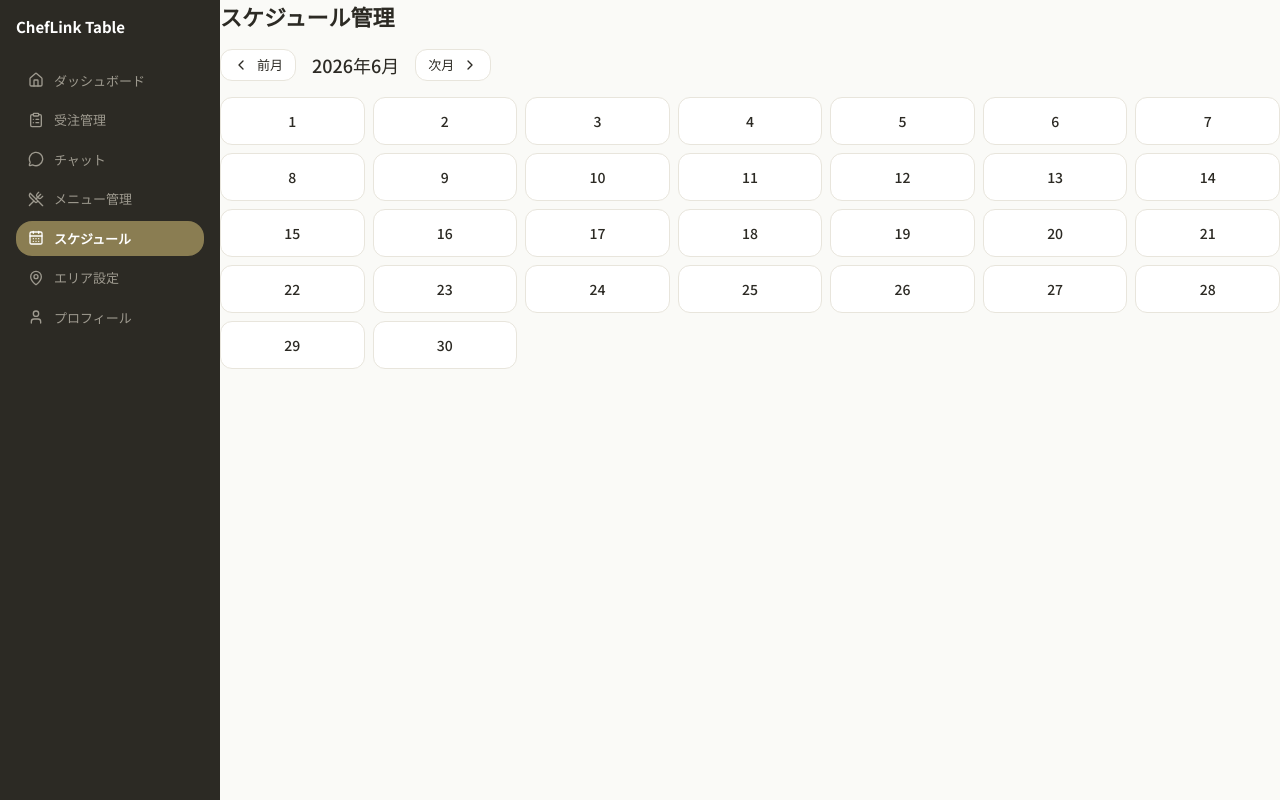
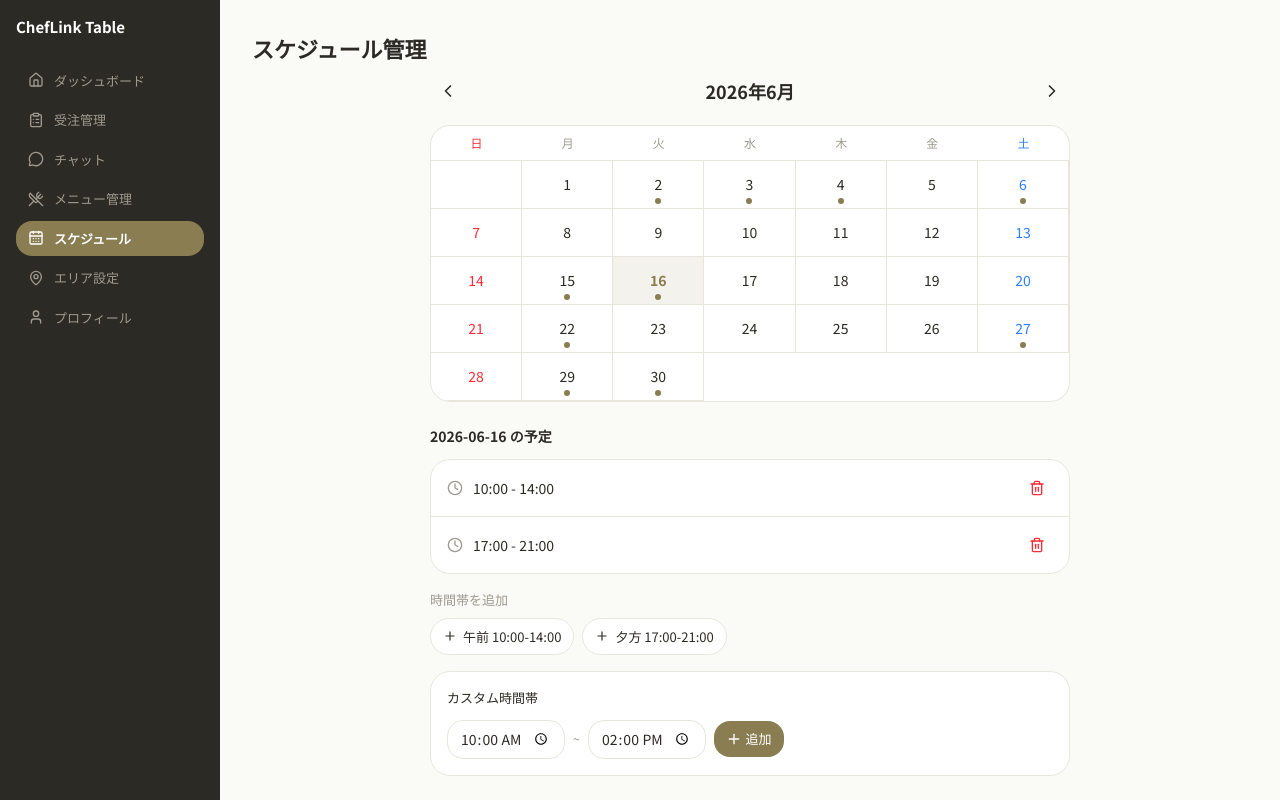
Before and after one commit to minhpham812/scan-chef-sharedine, a React (Vite) app: page /schedule in a window 1280 px wide. Built offline with nearby package versions, Linux system fonts and the light colour scheme.

Commit message:
schedule page

```diff
--- /dev/null
+++ b/src/components/schedule/index.ts
@@ -0,0 +1,2 @@
+export { ScheduleCalendar } from './schedule-calendar'
+export { ScheduleDayDetail, type TimeSlot } from './schedule-day-detail'
--- /dev/null
+++ b/src/components/schedule/schedule-calendar.tsx
@@ -0,0 +1,106 @@
+import { ChevronLeft, ChevronRight } from 'lucide-react'
+import { cn } from '@/lib/utils'
+
+interface ScheduleCalendarProps {
+  currentDate: Date
+  onPrevMonth: () => void
+  onNextMonth: () => void
+  onSelectDay: (day: number) => void
+  selectedDay: number
+  scheduledDays?: Set<number>
+}
+
+const WEEKDAYS = ['日', '月', '火', '水', '木', '金', '土'] as const
+
+export function ScheduleCalendar({
+  currentDate,
+  onPrevMonth,
+  onNextMonth,
+  onSelectDay,
+  selectedDay,
+  scheduledDays = new Set(),
+}: ScheduleCalendarProps) {
+  const year = currentDate.getFullYear()
+  const month = currentDate.getMonth()
+  const firstDay = new Date(year, month, 1).getDay()
+  const daysInMonth = new Date(year, month + 1, 0).getDate()
+  const monthLabel = currentDate.toLocaleDateString('ja-JP', { year: 'numeric', month: 'long' })
+
+  const cells: (number | null)[] = [
+    ...Array(firstDay).fill(null),
+    ...Array.from({ length: daysInMonth }, (_, i) => i + 1),
+  ]
+
+  return (
+    <div>
+      <div className="flex items-center justify-between">
+        <button
+          type="button"
+          onClick={onPrevMonth}
+          className="flex h-9 w-9 items-center justify-center rounded-full hover:bg-primary/5 transition-colors"
+          aria-label="前月"
+        >
+          <ChevronLeft className="h-5 w-5 text-foreground" />
+        </button>
+        <h2 className="text-[18px] font-bold text-foreground">{monthLabel}</h2>
+        <button
+          type="button"
+          onClick={onNextMonth}
+          className="flex h-9 w-9 items-center justify-center rounded-full hover:bg-primary/5 transition-colors"
+          aria-label="次月"
+        >
+          <ChevronRight className="h-5 w-5 text-foreground" />
+        </button>
+      </div>
+
+      <div className="mt-4 overflow-hidden rounded-xl border border-border bg-white">
+        <div className="grid grid-cols-7 border-b border-border">
+          {WEEKDAYS.map((d, i) => (
+            <div
+              key={d}
+              className={cn(
+                'py-2 text-center text-[12px] font-medium',
+                i === 0 ? 'text-red-500' : i === 6 ? 'text-blue-500' : 'text-muted'
+              )}
+            >
+              {d}
+            </div>
+          ))}
+        </div>
+
+        <div className="grid grid-cols-7">
+          {cells.map((day, idx) => {
+            if (day === null) {
+              return <div key={`empty-${idx}`} className="h-12 border-b border-r border-border" />
+            }
+
+            const isSelected = selectedDay === day
+            const isScheduled = scheduledDays.has(day)
+            const isToday = day === 16 // simplified: compare to actual today if needed
+            const weekDay = new Date(year, month, day).getDay()
+
+            return (
+              <button
+                key={day}
+                type="button"
+                onClick={() => onSelectDay(day)}
+                className={cn(
+                  'relative flex h-12 flex-col items-center justify-center border-b border-r border-border text-[14px] transition-colors hover:bg-primary/5',
+                  isSelected && 'bg-primary/10 font-bold text-primary hover:bg-primary/5',
+                  !isSelected && weekDay === 0 && 'text-red-500',
+                  !isSelected && weekDay === 6 && 'text-blue-500',
+                  !isSelected && weekDay !== 0 && weekDay !== 6 && 'text-foreground'
+                )}
+              >
+                <span>{day}</span>
+                {isScheduled && (
+                  <span className="absolute bottom-1 h-1.5 w-1.5 rounded-full bg-primary" />
+                )}
+              </button>
+            )
+          })}
+        </div>
+      </div>
+    </div>
+  )
+}
--- /dev/null
+++ b/src/components/schedule/schedule-day-detail.tsx
@@ -0,0 +1,115 @@
+import { Clock, Trash2, Plus } from 'lucide-react'
+
+export interface TimeSlot {
+  id: string
+  startTime: string
+  endTime: string
+}
+
+interface ScheduleDayDetailProps {
+  date: string
+  slots: TimeSlot[]
+  onDeleteSlot: (id: string) => void
+  onAddPresetSlot: (start: string, end: string) => void
+  onAddCustomSlot: (start: string, end: string) => void
+}
+
+const PRESET_SLOTS = [
+  { label: '午前 10:00-14:00', start: '10:00', end: '14:00' },
+  { label: '夕方 17:00-21:00', start: '17:00', end: '21:00' },
+]
+
+export function ScheduleDayDetail({
+  date,
+  slots,
+  onDeleteSlot,
+  onAddPresetSlot,
+  onAddCustomSlot,
+}: ScheduleDayDetailProps) {
+  const formatTime = (t: string) => t
+
+  return (
+    <section className="mt-6">
+      <h3 className="text-[14px] font-bold text-foreground">{date} の予定</h3>
+
+      <div className="mt-3 divide-y divide-border overflow-hidden rounded-xl border border-border bg-white">
+        {slots.length === 0 ? (
+          <div className="px-4 py-6 text-center">
+            <p className="text-[14px] text-muted">この日の予定はありません</p>
+          </div>
+        ) : (
+          slots.map((slot) => (
+            <div key={slot.id} className="flex items-center justify-between px-4 py-3">
+              <div className="flex items-center gap-2.5">
+                <Clock className="h-4 w-4 text-muted" />
+                <span className="text-[14px] text-foreground">
+                  {formatTime(slot.startTime)} - {formatTime(slot.endTime)}
+                </span>
+              </div>
+              <button
+                type="button"
+                onClick={() => onDeleteSlot(slot.id)}
+                className="flex h-8 w-8 items-center justify-center rounded-full text-red-500 hover:bg-red-50 transition-colors disabled:opacity-50"
+                aria-label="削除"
+              >
+                <Trash2 className="h-4 w-4" />
+              </button>
+            </div>
+          ))
+        )}
+      </div>
+
+      <div className="mt-4">
+        <p className="mb-2 text-[13px] font-medium text-muted">時間帯を追加</p>
+        <div className="flex flex-wrap gap-2">
+          {PRESET_SLOTS.map((preset) => (
+            <button
+              key={preset.label}
+              type="button"
+              onClick={() => onAddPresetSlot(preset.start, preset.end)}
+              className="flex items-center gap-1.5 rounded-full border border-border bg-white px-3 py-2 text-[13px] text-foreground transition-colors hover:border-primary hover:text-primary disabled:opacity-50"
+            >
+              <Plus className="h-3.5 w-3.5" />
+              {preset.label}
+            </button>
+          ))}
+        </div>
+      </div>
+
+      <div className="mt-4 rounded-xl border border-border bg-white p-4">
+        <p className="mb-3 text-[13px] font-medium text-foreground">カスタム時間帯</p>
+        <form
+          className="flex items-center gap-2"
+          onSubmit={(e) => {
+            e.preventDefault()
+            const form = e.currentTarget
+            const start = (form.elements.namedItem('start') as HTMLInputElement).value
+            const end = (form.elements.namedItem('end') as HTMLInputElement).value
+            if (start && end) onAddCustomSlot(start, end)
+          }}
+        >
+          <input
+            className="rounded-lg border border-border px-3 py-2 text-[14px] text-foreground outline-none focus:border-primary"
+            type="time"
+            name="start"
+            defaultValue="10:00"
+          />
+          <span className="text-[13px] text-muted">~</span>
+          <input
+            className="rounded-lg border border-border px-3 py-2 text-[14px] text-foreground outline-none focus:border-primary"
+            type="time"
+            name="end"
+            defaultValue="14:00"
+          />
+          <button
+            type="submit"
+            className="flex items-center gap-1 rounded-lg bg-primary px-3 py-2 text-[13px] font-medium text-white transition-colors hover:bg-primary/90 disabled:opacity-50"
+          >
+            <Plus className="h-4 w-4" />
+            追加
+          </button>
+        </form>
+      </div>
+    </section>
+  )
+}
--- a/src/pages/schedule-page.tsx
+++ b/src/pages/schedule-page.tsx
@@ -1,33 +1,67 @@
 import { useState } from 'react'
-import { Button } from '@/components/ui/button'
-import { ChevronLeft, ChevronRight } from 'lucide-react'
+import { PageHeader, PageContent } from '@/components/layout/page-header'
+import { ScheduleCalendar, ScheduleDayDetail, type TimeSlot } from '@/components/schedule'
 
-const days = Array.from({ length: 30 }, (_, i) => i + 1)
+const mockScheduledDays = new Set([2, 3, 4, 6, 15, 16, 22, 27, 29, 30])
 
 export function SchedulePage() {
   const [currentDate, setCurrentDate] = useState(new Date(2026, 5, 1))
+  const [selectedDay, setSelectedDay] = useState(16)
+  const [slotsByDate, setSlotsByDate] = useState<Map<string, TimeSlot[]>>(new Map([
+    ['2026-06-16', [
+      { id: '1', startTime: '10:00', endTime: '14:00' },
+      { id: '2', startTime: '17:00', endTime: '21:00' },
+    ]],
+  ]))
 
-  const monthLabel = currentDate.toLocaleDateString('ja-JP', { year: 'numeric', month: 'long' })
+  const year = currentDate.getFullYear()
+  const month = currentDate.getMonth() + 1
+  const dateLabel = `${year}-${String(month).padStart(2, '0')}-${String(selectedDay).padStart(2, '0')}`
+  const slots = slotsByDate.get(dateLabel) ?? []
+
+  const prevMonth = () => setCurrentDate(new Date(currentDate.getFullYear(), currentDate.getMonth() - 1, 1))
+  const nextMonth = () => setCurrentDate(new Date(currentDate.getFullYear(), currentDate.getMonth() + 1, 1))
+
+  const addSlot = (start: string, end: string) => {
+    const id = Date.now().toString()
+    setSlotsByDate(prev => {
+      const next = new Map(prev)
+      next.set(dateLabel, [...(next.get(dateLabel) ?? []), { id, startTime: start, endTime: end }])
+      return next
+    })
+  }
+
+  const deleteSlot = (id: string) => {
+    setSlotsByDate(prev => {
+      const next = new Map(prev)
+      next.set(dateLabel, (next.get(dateLabel) ?? []).filter(s => s.id !== id))
+      return next
+    })
+  }
 
   return (
-    <div className="space-y-4">
-      <h1 className="text-[22px] font-heading font-semibold text-[#2c2a24]">スケジュール管理</h1>
-      <div className="flex items-center gap-4">
-        <Button variant="outline" size="sm" onClick={() => setCurrentDate(new Date(currentDate.getFullYear(), currentDate.getMonth() - 1, 1))}>
-          <ChevronLeft className="h-4 w-4" />前月
-        </Button>
-        <h2 className="text-[18px] font-heading font-medium text-[#2c2a24]">{monthLabel}</h2>
-        <Button variant="outline" size="sm" onClick={() => setCurrentDate(new Date(currentDate.getFullYear(), currentDate.getMonth() + 1, 1))}>
-          次月<ChevronRight className="h-4 w-4" />
-        </Button>
-      </div>
-      <div className="grid grid-cols-7 gap-2">
-        {days.map((day) => (
-          <Button key={day} variant="outline" className="h-12 text-[14px]">
-            {day}
-          </Button>
-        ))}
-      </div>
+    <div>
+      <PageHeader title="スケジュール管理" />
+      <PageContent>
+        <div className="lg:mx-auto lg:max-w-[640px]">
+          <ScheduleCalendar
+            currentDate={currentDate}
+            onPrevMonth={prevMonth}
+            onNextMonth={nextMonth}
+            onSelectDay={setSelectedDay}
+            selectedDay={selectedDay}
+            scheduledDays={mockScheduledDays}
+          />
+
+          <ScheduleDayDetail
+            date={dateLabel}
+            slots={slots}
+            onDeleteSlot={deleteSlot}
+            onAddPresetSlot={addSlot}
+            onAddCustomSlot={addSlot}
+          />
+        </div>
+      </PageContent>
     </div>
   )
 }
```
